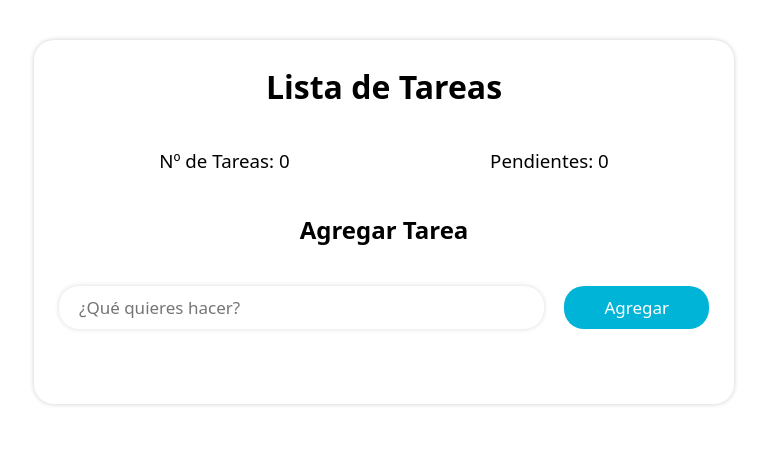
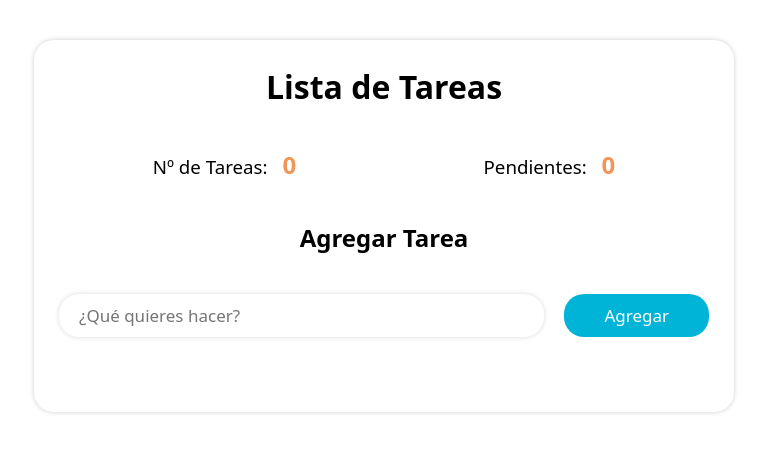
Before and after one commit to Pancratzia/Pancratzfrontend-mini-challenges, a React (Vite) app in the folder 14-ToDoList/: page / in a window 1280 px wide. Shown: the top 452 px of the page, without its empty margins (256-1023 px from the left). Built offline with nearby package versions, Linux system fonts and the light colour scheme.

Commit message:
Project finished

```diff
--- a/14-ToDoList/src/App.jsx
+++ b/14-ToDoList/src/App.jsx
@@ -20,8 +20,8 @@ function App() {
         <h1>Lista de Tareas</h1>
 
         <div className="counter-todos">
-          <h3>Nº de Tareas: {todosCount}</h3>
-          <h3>Pendientes: {pendingTodosCount}</h3>
+          <h3>Nº de Tareas: <span>{todosCount}</span></h3>
+          <h3>Pendientes: <span>{pendingTodosCount}</span></h3>
         </div>
 
         <div className="add-todo">
```
